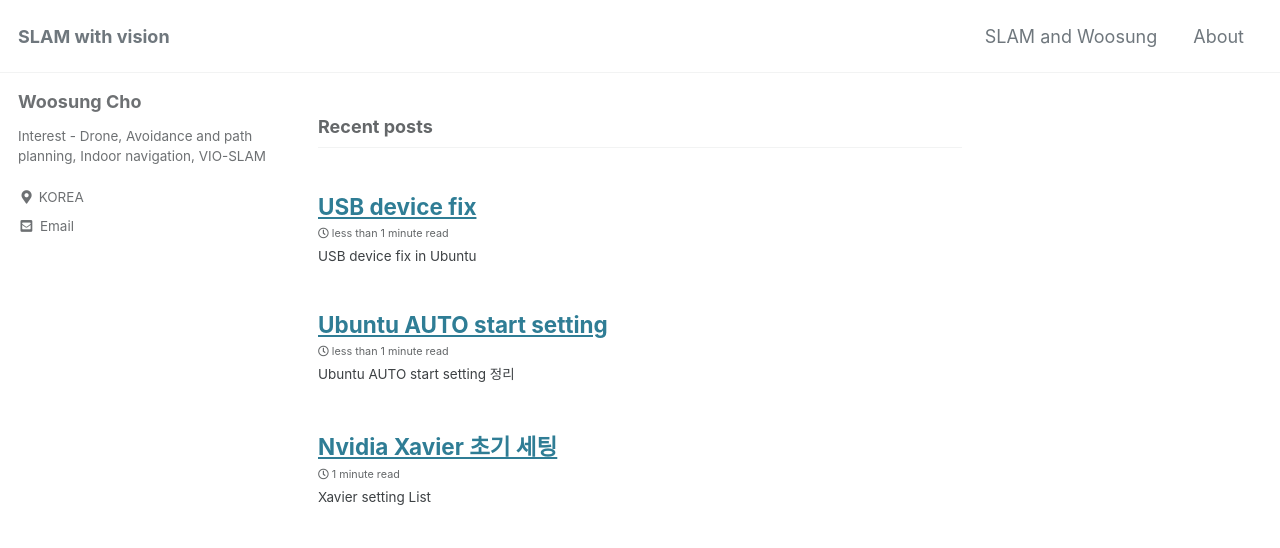
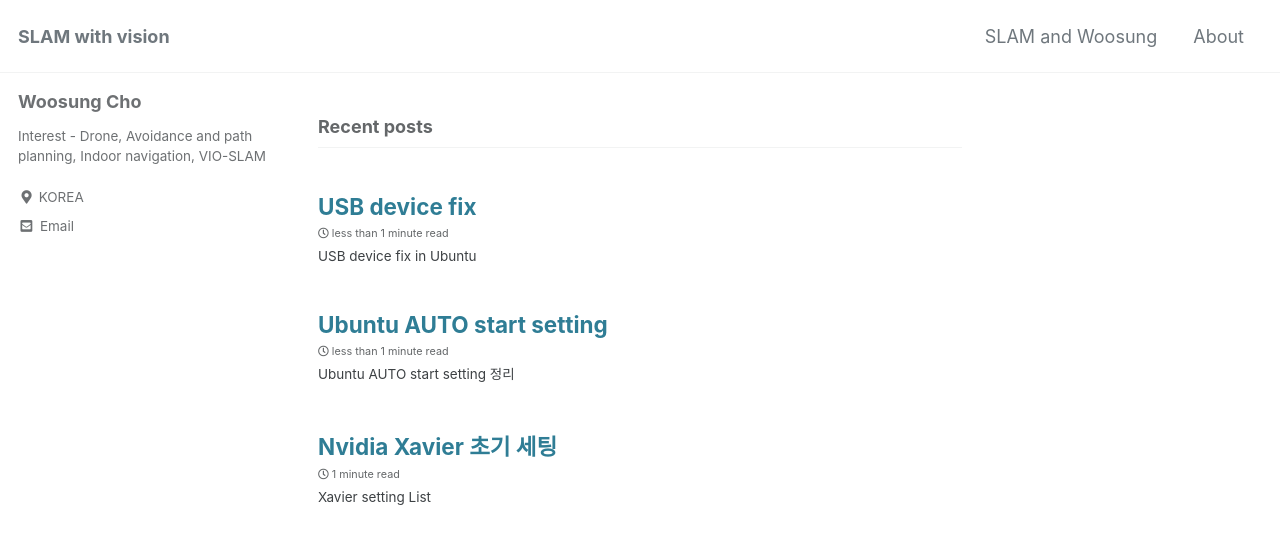
Before and after one commit to romaster93/romaster93.github.io, a Jekyll site: the page built from index.html, in a window 1280 px wide. Shown: the top 548 px of the page. Built offline with Jekyll 4.4.1, drawn with Linux system fonts in a browser that asks for light colours; cached includes are drawn as plain includes; some web fonts are replaced; the list of posts is cut into pages by our own code.

Commit message:
밑줄 제거

```diff
--- a/_sass/minimal-mistakes/_base.scss
+++ b/_sass/minimal-mistakes/_base.scss
@@ -127,7 +127,7 @@ blockquote {
 
 a {
 
-  text-decoration: non;
+  text-decoration: none;
 
   &:focus {
     @extend %tab-focus;
```
